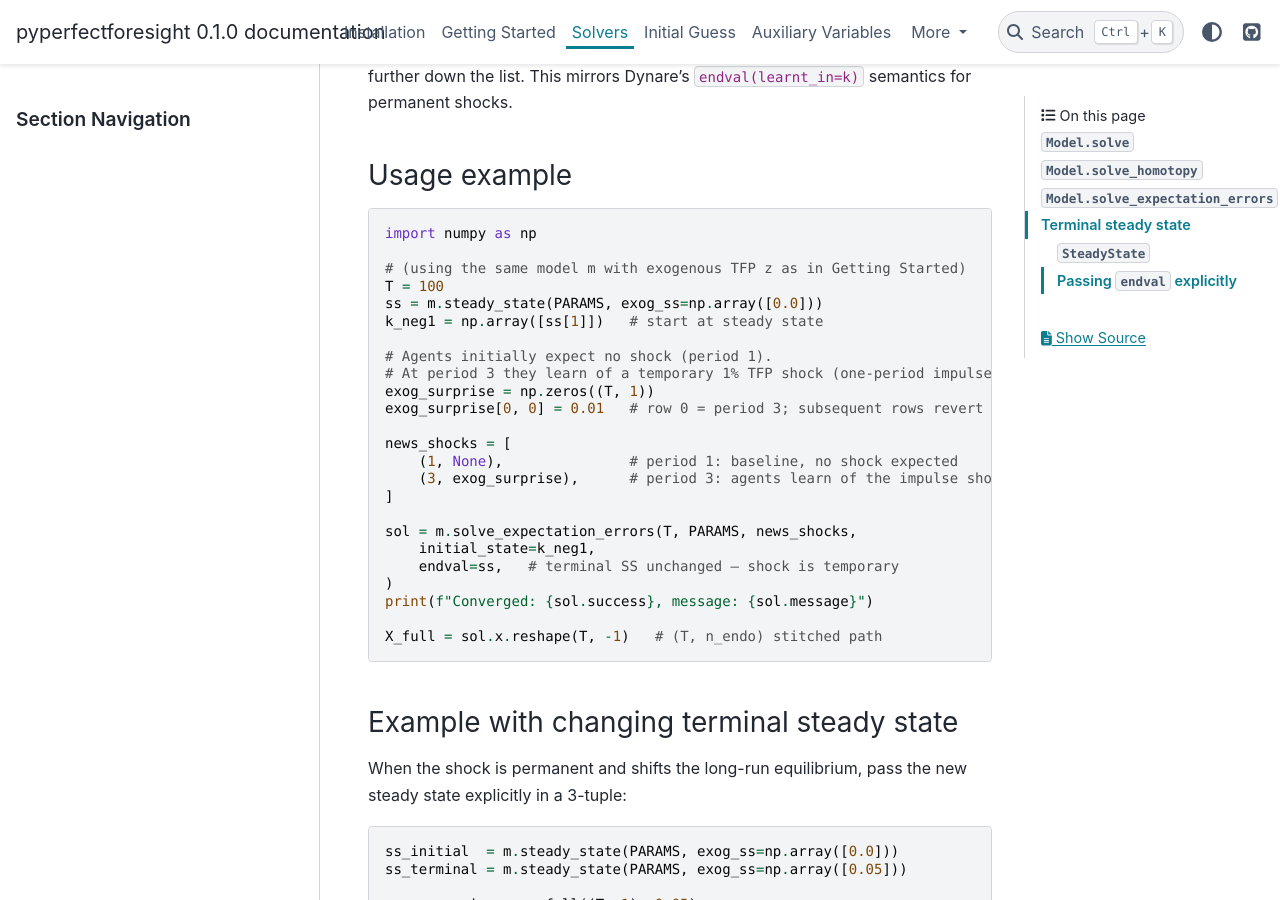
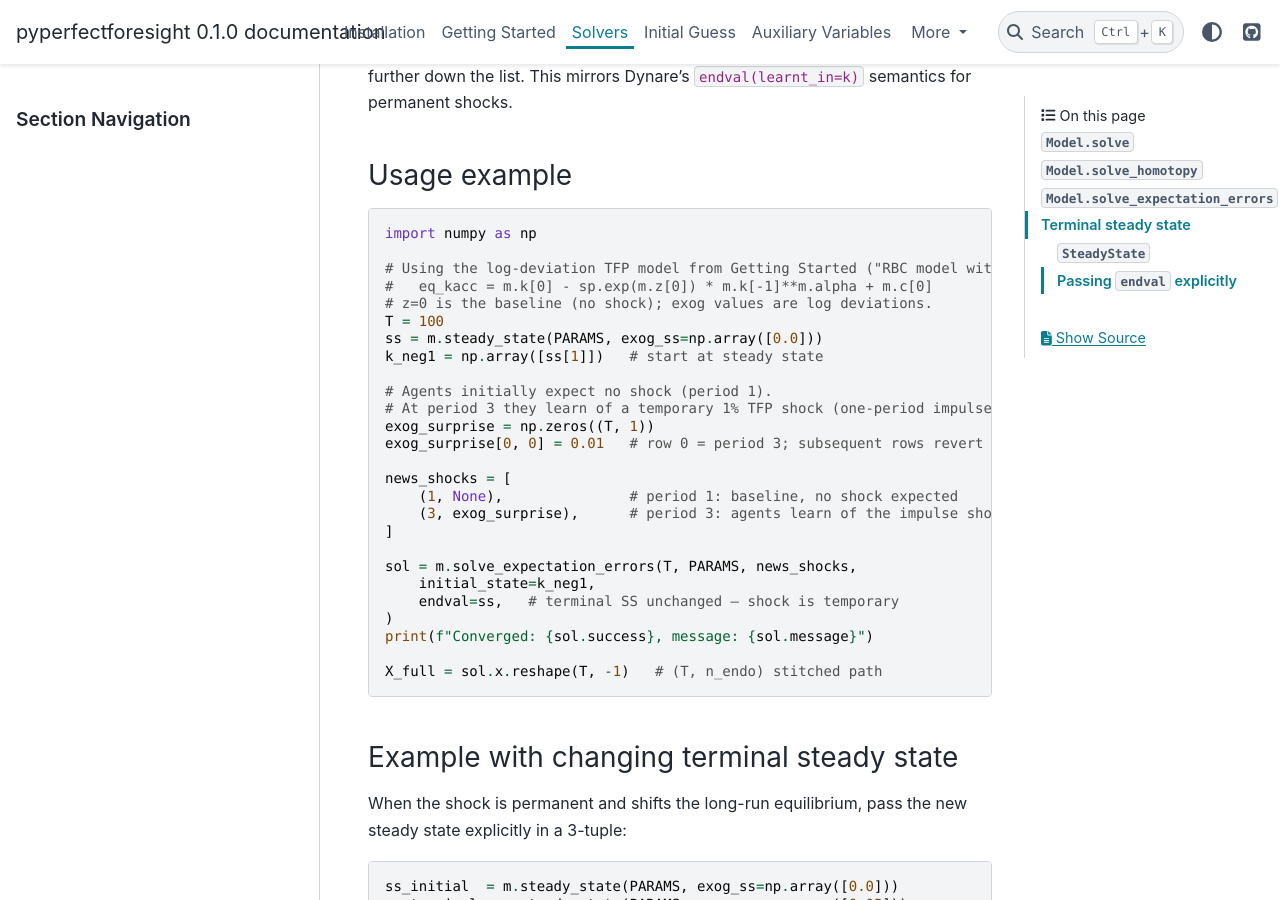
Before and after one commit to Shunsuke-Hori/pyperfectforesight, a Sphinx documentation site: the page built from docs/solvers.md, in a window 1280 px wide and 900 px high, scrolled down 4805 px. Built offline with Sphinx 7.4.7 and the PyData theme 0.15.4, drawn with Linux system fonts in a browser that asks for light colours; some of the changed text lies outside the part shown.

Commit message:
fix: address seventh Copilot review on docs DSL revision
- solvers.md: replace wrong hardcoded SS values with schematic ellipsis
- solvers.md: clarify expectation-errors example uses exp(z) log-deviation
  model (z=0 baseline) not the level-multiplier model

Co-Authored-By: Claude Sonnet 4.6 <noreply@anthropic.com>

````diff
--- a/docs/solvers.md
+++ b/docs/solvers.md
@@ -125,7 +125,9 @@ An `endval` supplied in a 3-tuple applies to that sub-solve and remains the term
 ```python
 import numpy as np
 
-# (using the same model m with exogenous TFP z as in Getting Started)
+# Using the log-deviation TFP model from Getting Started ("RBC model with exogenous TFP shock"):
+#   eq_kacc = m.k[0] - sp.exp(m.z[0]) * m.k[-1]**m.alpha + m.c[0]
+# z=0 is the baseline (no shock); exog values are log deviations.
 T = 100
 ss = m.steady_state(PARAMS, exog_ss=np.array([0.0]))
 k_neg1 = np.array([ss[1]])   # start at steady state
@@ -238,7 +240,7 @@ ss_initial  = m.steady_state(PARAMS, exog_ss=np.array([1.0]))
 ss_terminal = m.steady_state(PARAMS, exog_ss=np.array([1.05]))
 
 print(ss_terminal)
-# SteadyState(values={c: 2.972, k: 40.999}, params={alpha: 0.36, beta: 0.99}, exog_ss={z: 1.05})
+# SteadyState(values={c: ..., k: ...}, params={alpha: 0.36, beta: 0.99}, exog_ss={z: 1.05})
 
 # Access provenance at any time
 ss_terminal.values    # endogenous values as ndarray
````
